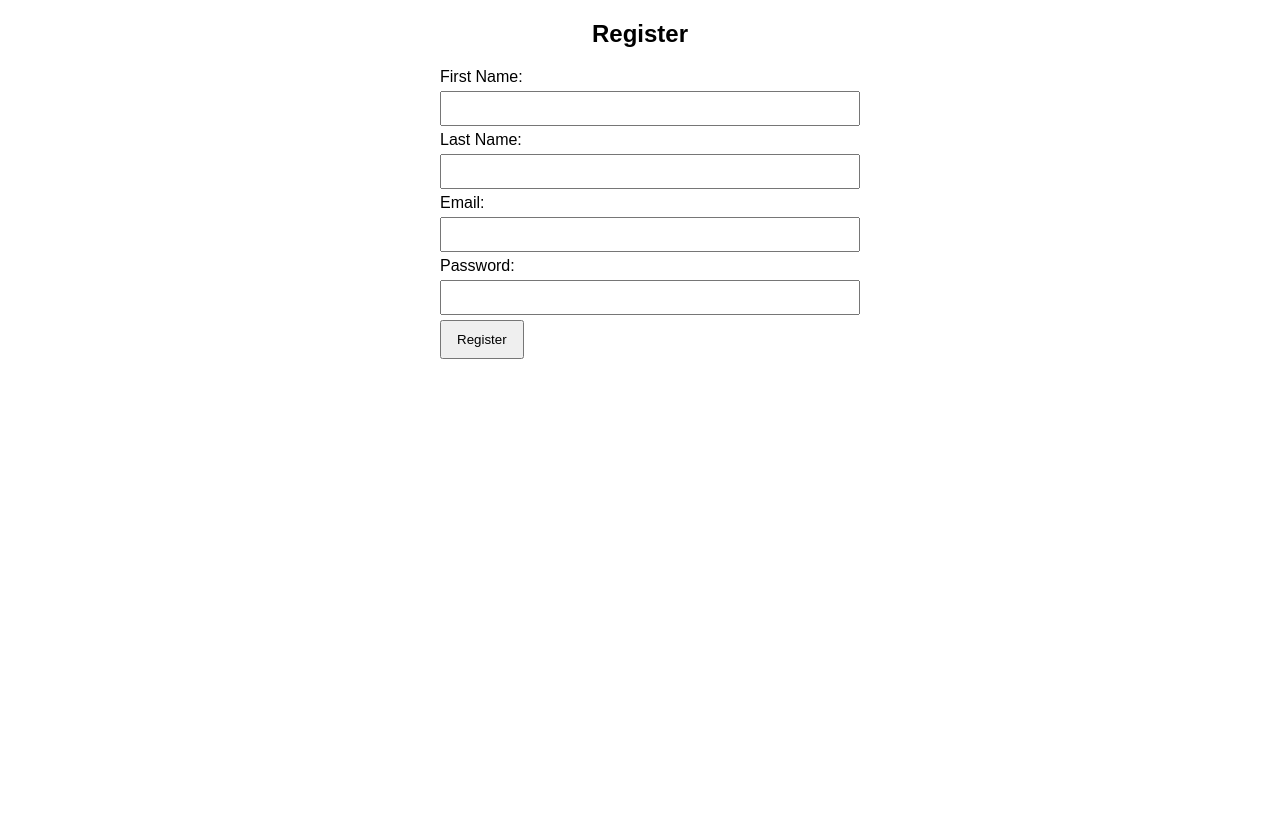
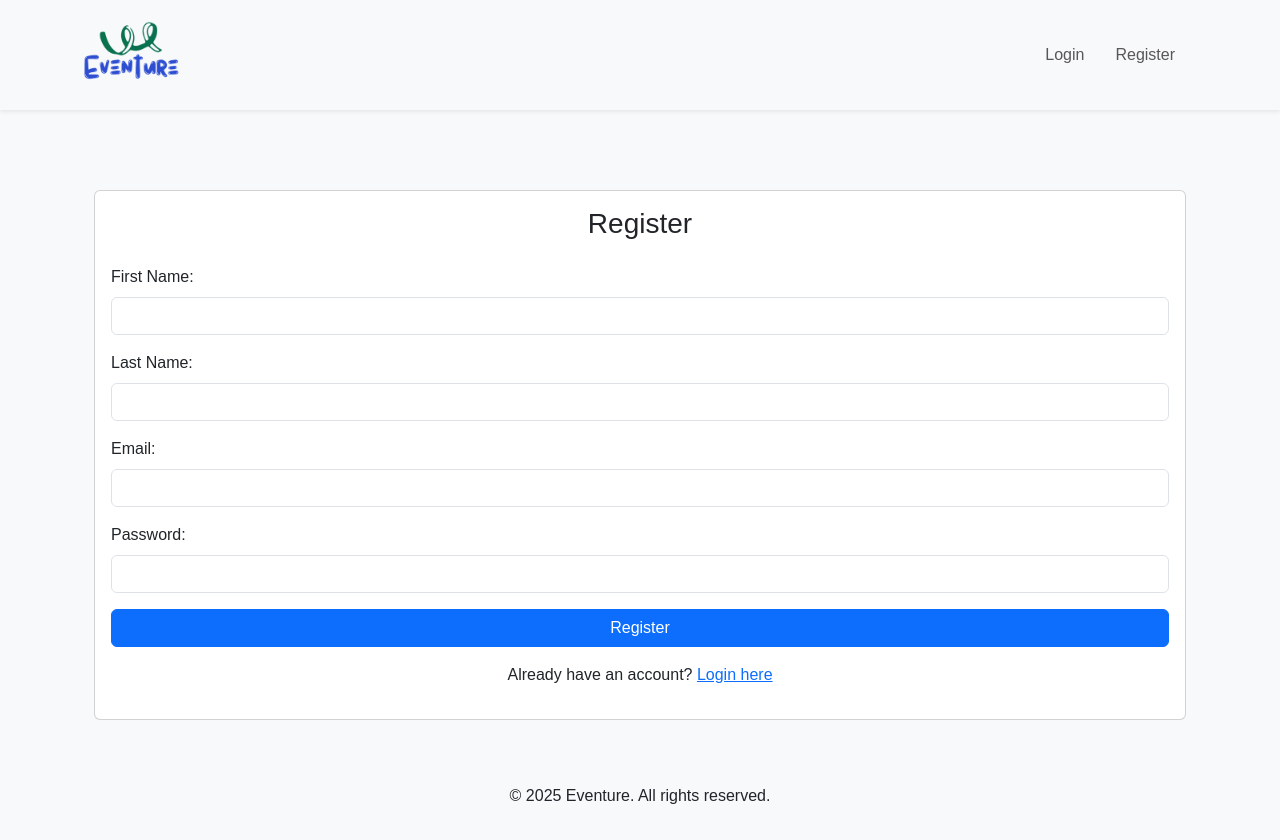
Before and after one commit to jennaballback/Eventure, a PHP site: page /MumboJumbo-main/register.php in a window 1280 px wide. Before the commit the page ends 359 px from the top, so only its background shows below. Run offline with PHP 8.4, Linux system fonts and the light colour scheme.

Commit message:
stylized registration page

```diff
--- a/register.php
+++ b/register.php
@@ -42,34 +42,60 @@ $conn->close();
 ?>
 
 <!DOCTYPE html>
-<html>
+<html lang="en">
 <head>
-    <title>Register</title>
-    <style>
-        body { font-family: Arial, sans-serif; }
-        form { max-width: 400px; margin: auto; }
-        input { width: 100%; padding: 8px; margin: 5px 0; }
-        button { padding: 10px 15px; }
-        p { color: red; }
-    </style>
+    <meta charset="UTF-8">
+    <title>Register - MumboJumbo</title>
+
+    <!-- Bootstrap CSS -->
+    <link href="https://cdn.jsdelivr.net/npm/bootstrap@5.3.2/dist/css/bootstrap.min.css" rel="stylesheet">
+
+    <!-- Custom CSS -->
+    <link rel="stylesheet" href="public/css/style.css">
 </head>
 <body>
-    <h2 style="text-align:center;">Register</h2>
-    <?php if (!empty($message)) { echo "<p style='text-align:center;'>$message</p>"; } ?>
-    <form method="POST" action="register.php">
-        <label>First Name:</label>
-        <input type="text" name="first_name" required>
+    <?php include 'includes/header.php'; ?>
 
-        <label>Last Name:</label>
-        <input type="text" name="last_name" required>
+    <div class="container">
+        <div class="card mx-auto login-card">
+            <div class="card-body">
+                <h3 class="card-title text-center mb-4">Register</h3>
 
-        <label>Email:</label>
-        <input type="email" name="email" required>
+                <?php if (!empty($message)) : ?>
+                    <div class="alert alert-danger text-center"><?= $message ?></div>
+                <?php endif; ?>
 
-        <label>Password:</label>
-        <input type="password" name="password" required>
+                <form method="POST" action="register.php">
+                    <div class="mb-3">
+                        <label for="first_name" class="form-label">First Name:</label>
+                        <input type="text" id="first_name" name="first_name" class="form-control" required>
+                    </div>
 
-        <button type="submit">Register</button>
-    </form>
+                    <div class="mb-3">
+                        <label for="last_name" class="form-label">Last Name:</label>
+                        <input type="text" id="last_name" name="last_name" class="form-control" required>
+                    </div>
+
+                    <div class="mb-3">
+                        <label for="email" class="form-label">Email:</label>
+                        <input type="email" id="email" name="email" class="form-control" required>
+                    </div>
+
+                    <div class="mb-3">
+                        <label for="password" class="form-label">Password:</label>
+                        <input type="password" id="password" name="password" class="form-control" required>
+                    </div>
+
+                    <button type="submit" class="btn btn-primary">Register</button>
+                </form>
+
+                <div class="register-link mt-3">
+                    <p>Already have an account? <a href="login.php">Login here</a></p>
+                </div>
+            </div>
+        </div>
+    </div>
+
+    <?php include 'includes/footer.php'; ?>
 </body>
 </html>
```
